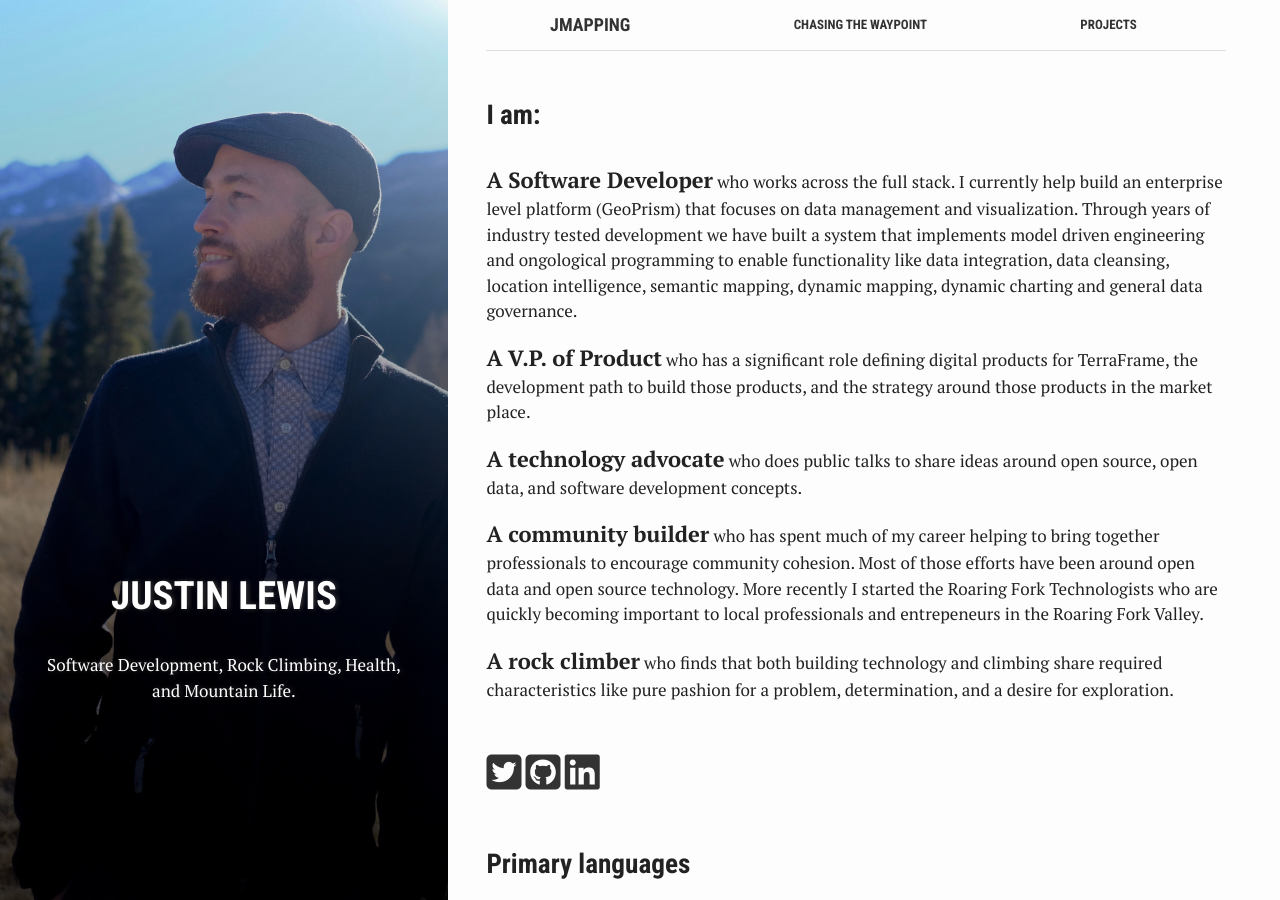
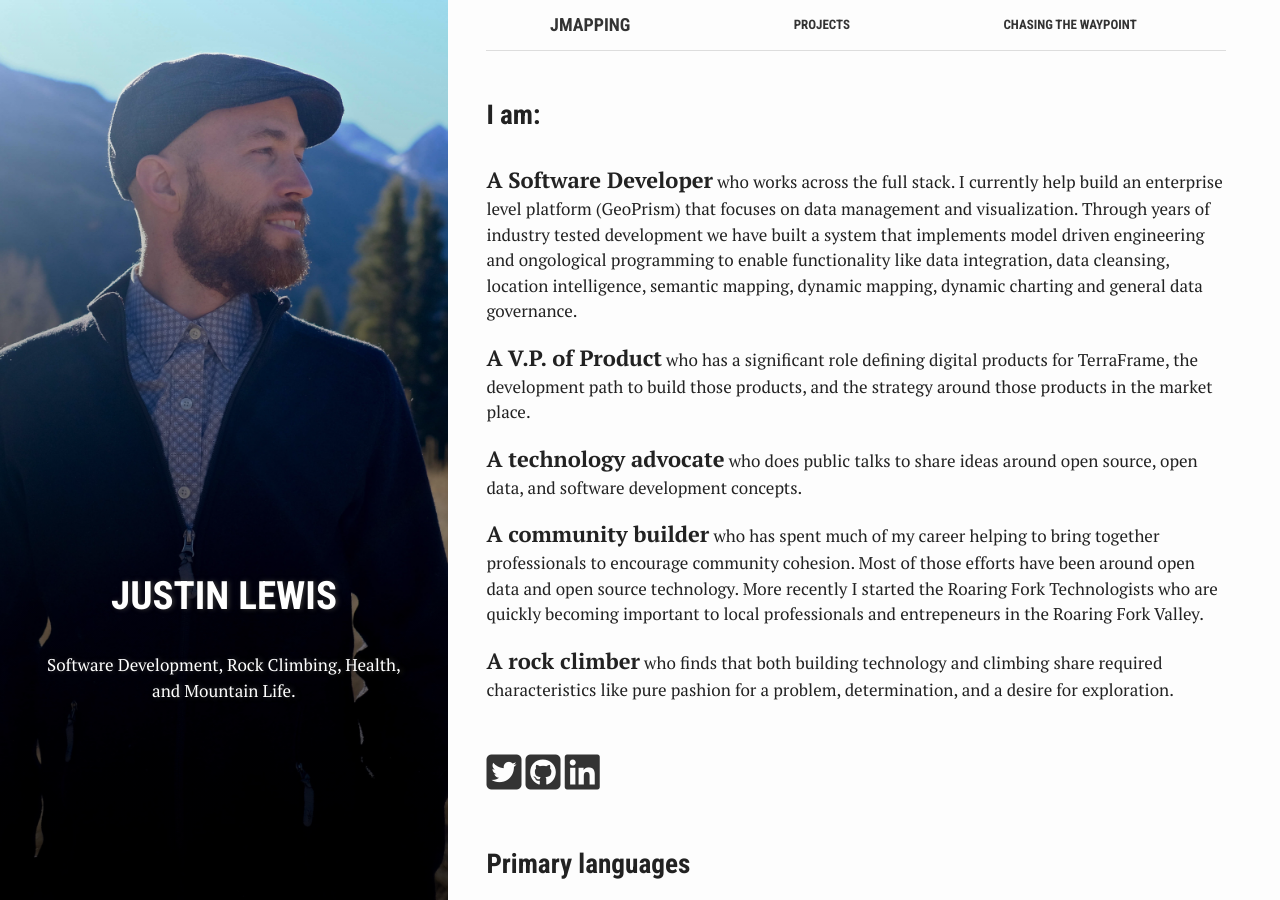
Before and after one commit to justinlewis/jmapping, a Jekyll site: the page built from index.html, in a window 1280 px wide and 900 px high. Built offline with Jekyll 4.4.1, drawn with Linux system fonts in a browser that asks for light colours; nearby versions of some CDN libraries.

Commit message:
finalizing

```diff
--- a/index.html
+++ b/index.html
@@ -1,5 +1,5 @@
 ---
-bg: "me_simplified.jpg"
+bg: "me_flipped_simplified.jpg"
 layout: default
 crawlertitle: "Justin Lewis"
 title: "Justin Lewis"
```
Also changed, not shown: assets/images/me_flipped_simplified.jpg (added), writings.md (renamed from blog.md), 1 other file.
